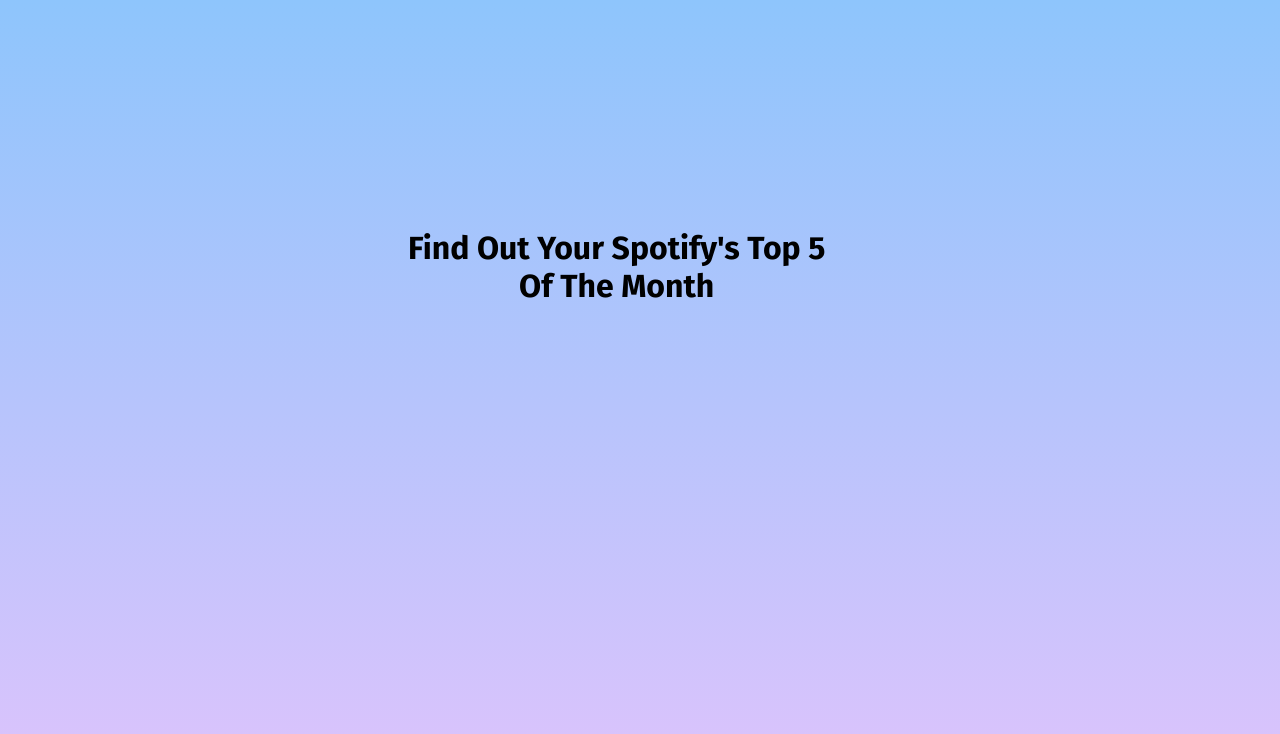
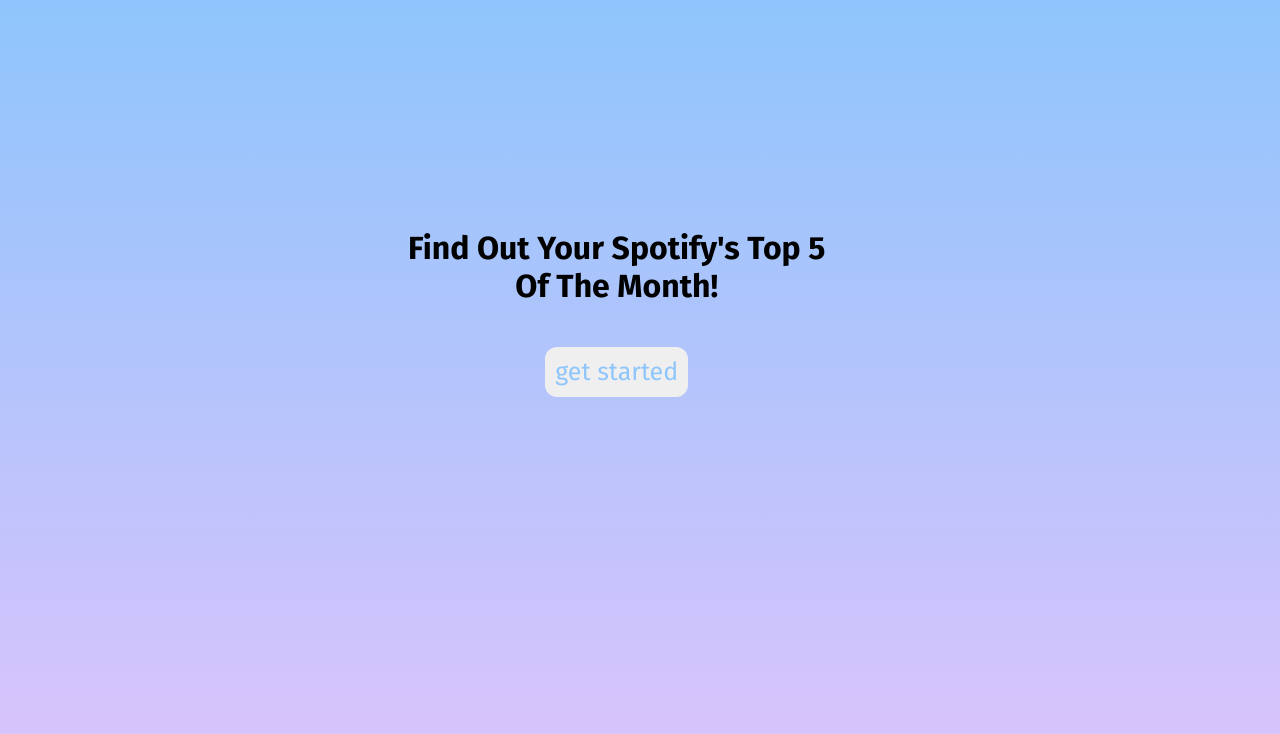
Before and after one commit to denisereyes/spotify_buddy, a React (Create React App) app in the folder app/: page / in a window 1280 px wide. Shown: the top 734 px of the page. Built offline with nearby package versions, Linux system fonts and the light colour scheme.

Commit message:
added main page button

```diff
--- a/app/src/components/Form.js
+++ b/app/src/components/Form.js
@@ -1,5 +1,4 @@
 import React from 'react';
-
 
 
 class Form extends React.Component {
@@ -13,7 +12,12 @@
         return (
             <div className="container">
                 <h1>Find Out Your Spotify's Top 5 <br/>
-                    Of The Month</h1>
+                    Of The Month!</h1>
+                    <button className='btn-primary' type="button">
+                        {
+                            <span>get started</span>
+                        }
+                    </button>
 
             </div>
 
--- a/app/src/index.css
+++ b/app/src/index.css
@@ -4,23 +4,30 @@
   background:linear-gradient(#8EC5FC, #E0C3FC);
   min-height: 100vh;
   display: flex;
-  /*font-weight: 400;*/
   font-family: 'Fira Sans', sans-serif;
 }
-/*more to come */
 
 h1 {
   font-weight: 700;
   font-family: 'Fira Sans', sans-serif;
   text-align: center;
-  padding: 200px;
+  padding: 20px;
   width: 100%;
+  padding-right: 200px;
+  padding-left: 200px;
+  margin-left: auto;
+  margin-right: auto;
+  padding-top: 200px;
 }
 
-/*
-.button {
+.btn-primary {
   border: none;
-  color: aliceblue;
+  border-radius: 12px; /*makes button round*/
+  color: #8EC5FC;
   text-align: center;
-  font-size: 16px;
-}*/
+  font-family: 'Fira Sans', sans-serif;
+  font-size: 25px; /*font-size changes size of button*/
+  padding: 10px;
+  cursor: pointer; /*changed cursor to click cursor*/
+  margin-left: 400px; /*could be better styled*/
+}
```
